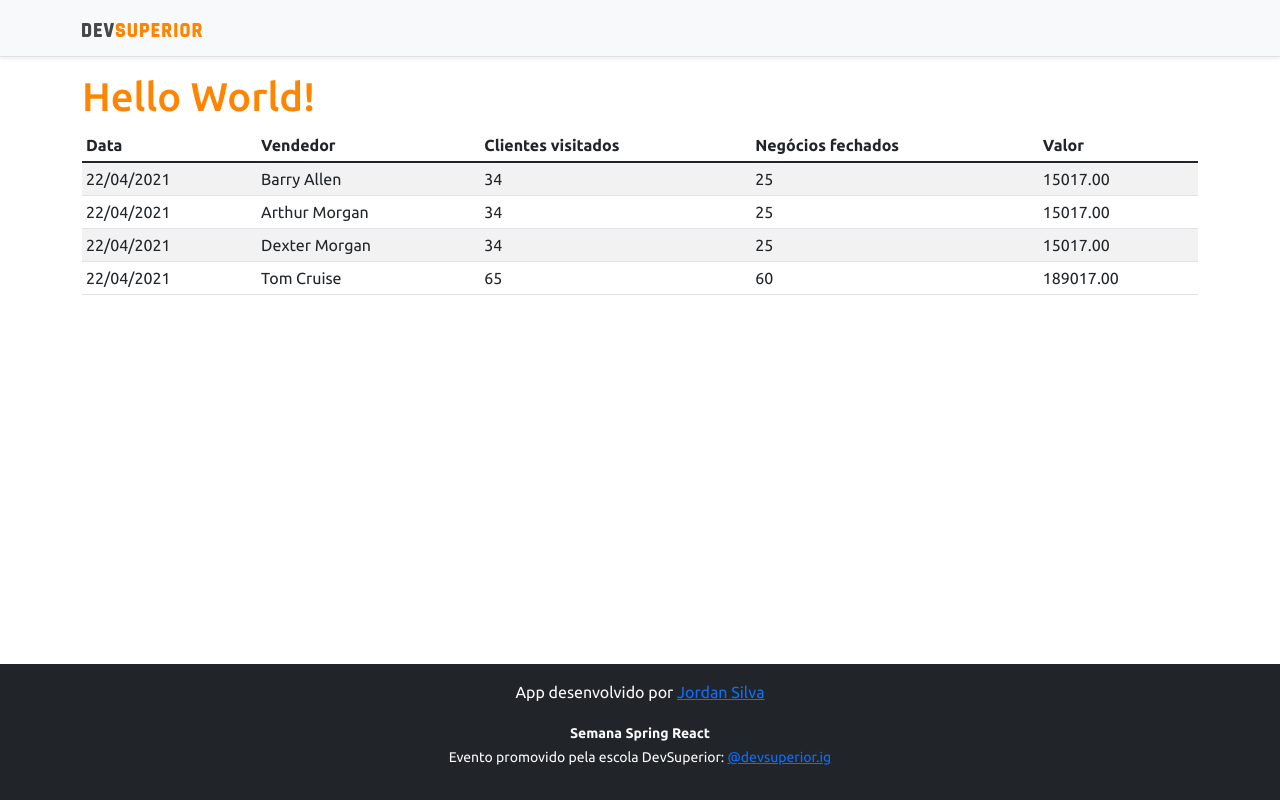
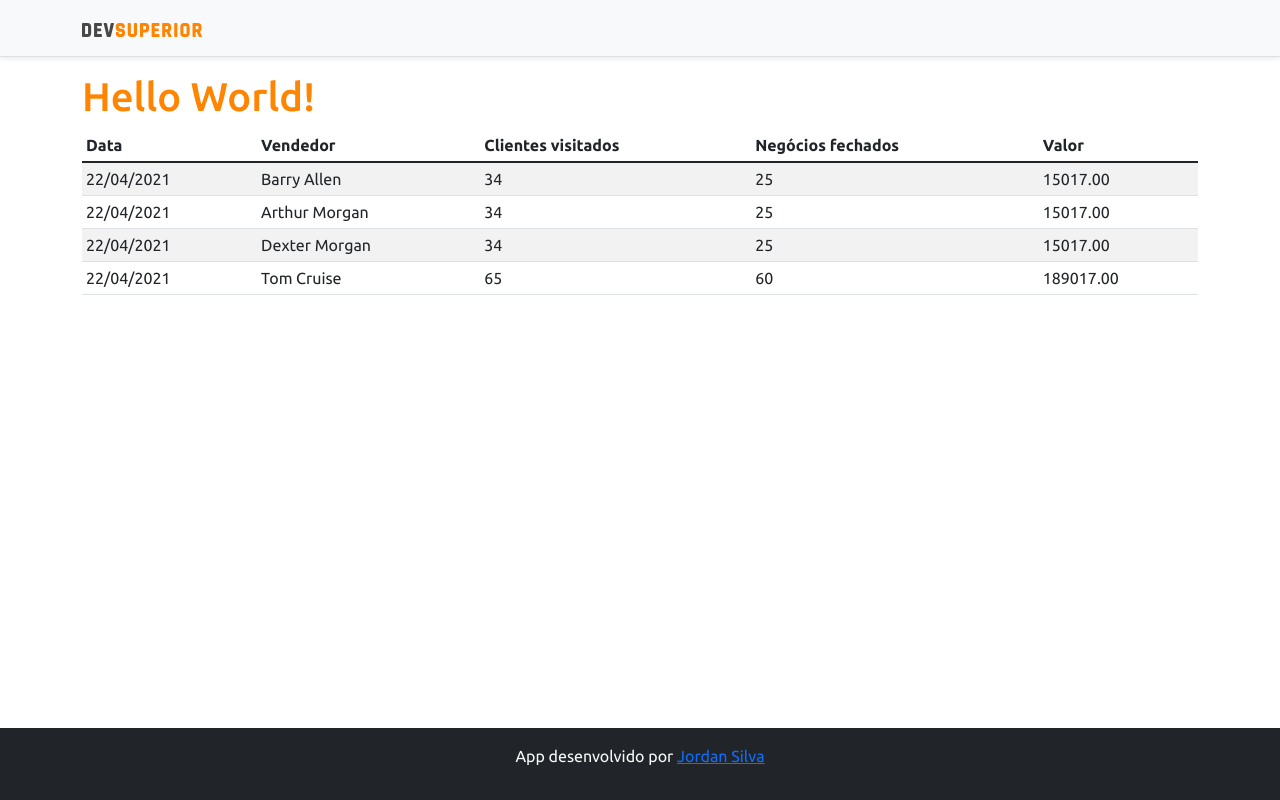
Before and after one commit to Jordanrafael92/Projeto-sds, a React (Create React App) app in the folder frontend/: page / in a window 1280 px wide. Built offline with nearby package versions, Linux system fonts and the light colour scheme.

Commit message:
Alter text label.

```diff
--- a/frontend/src/components/footer/index.tsx
+++ b/frontend/src/components/footer/index.tsx
@@ -3,8 +3,6 @@ const Footer = () => {
         <footer className="footer mt-auto py-3 bg-dark">
             <div className="container">
                 <p className="text-light">App desenvolvido por <a href="https://www.linkedin.com/in/jordan-silva/" target="_blank" rel="noreferrer">Jordan Silva</a></p>
-                <p className="text-light"><small><strong>Semana Spring React</strong><br />
-                    Evento promovido pela escola DevSuperior: <a href="https://instagram.com/devsuperior.ig" target="_blank" rel="noreferrer">@devsuperior.ig</a></small></p>
             </div>
         </footer>
     );
```
